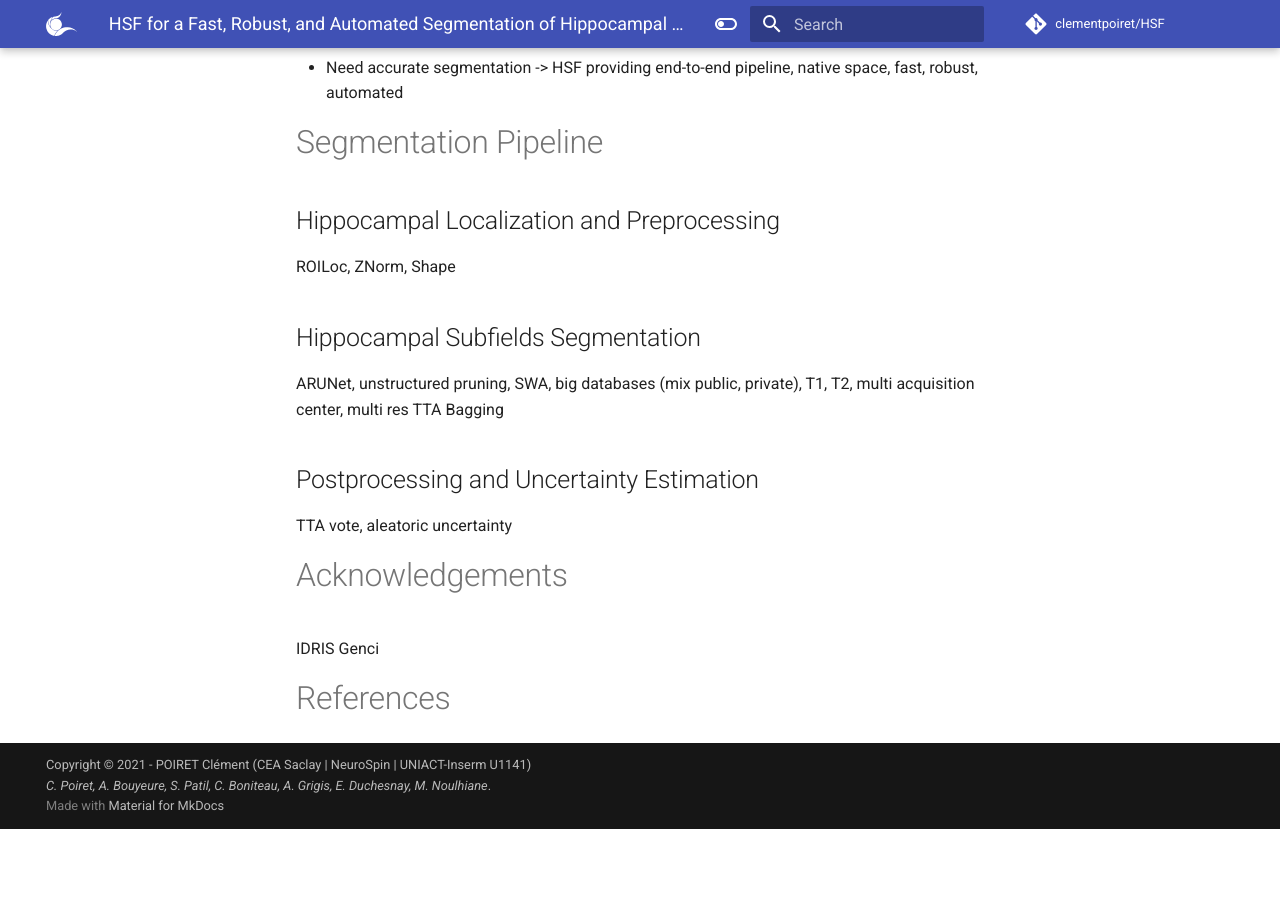
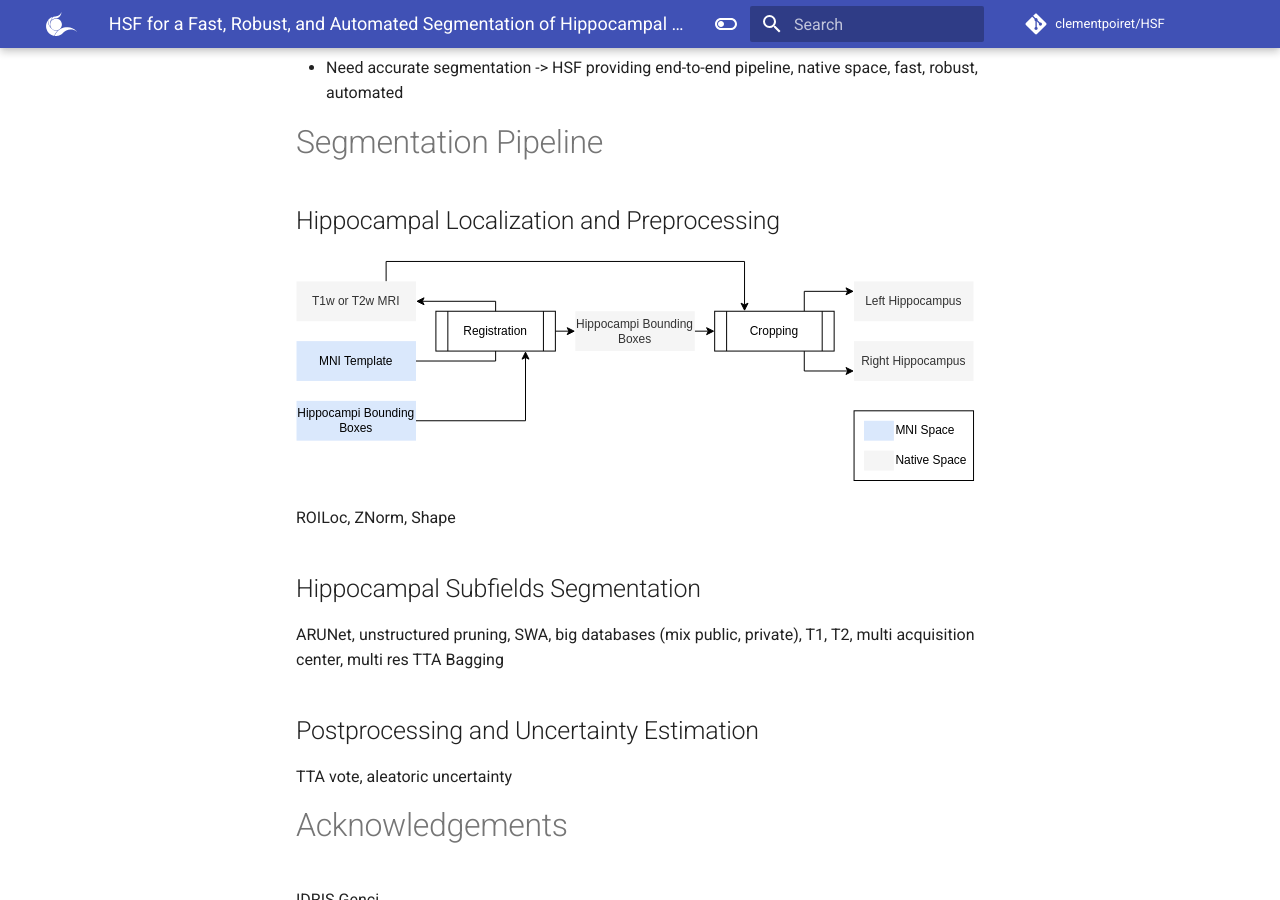
Before and after one commit to clementpoiret/HSF, an MkDocs documentation site: the page built from docs/papers/joss/paper.md, in a window 1280 px wide and 900 px high, scrolled down 557 px. Built offline with MkDocs 1.6.1 and Material for MkDocs 9.7.7, drawn with Linux system fonts in a browser that asks for light colours; comment, search, counter and statistics services are not loaded; the version menu is left out; before the commit the page ends 1386 px from its top, so only the background shows below that.

Commit message:
[PAPER] ROILoc figure

```diff
--- a/docs/papers/joss/paper.md
+++ b/docs/papers/joss/paper.md
@@ -59,6 +59,8 @@ bibliography: paper.bib
 
 ## Hippocampal Localization and Preprocessing
 
+![ROILoc](figures/roiloc.svg)
+
 ROILoc, ZNorm, Shape
 
 ## Hippocampal Subfields Segmentation
```
Also changed, not shown: docs/papers/joss/figures/roiloc.svg (added).
